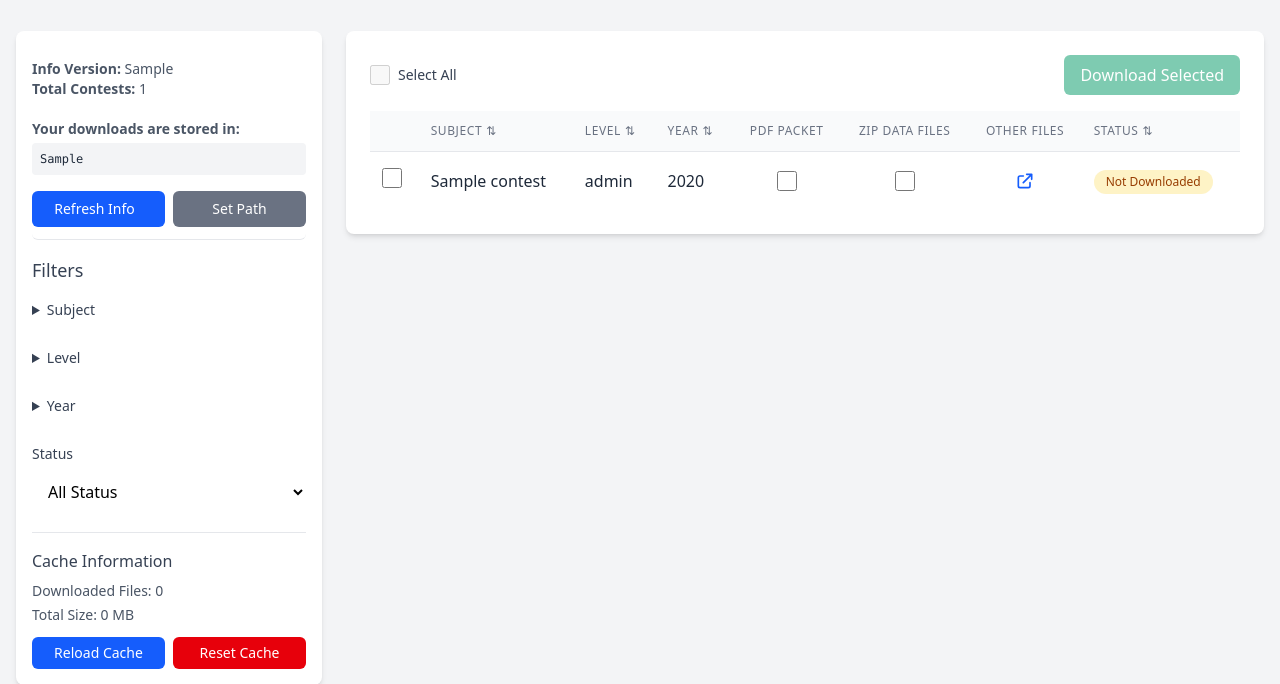
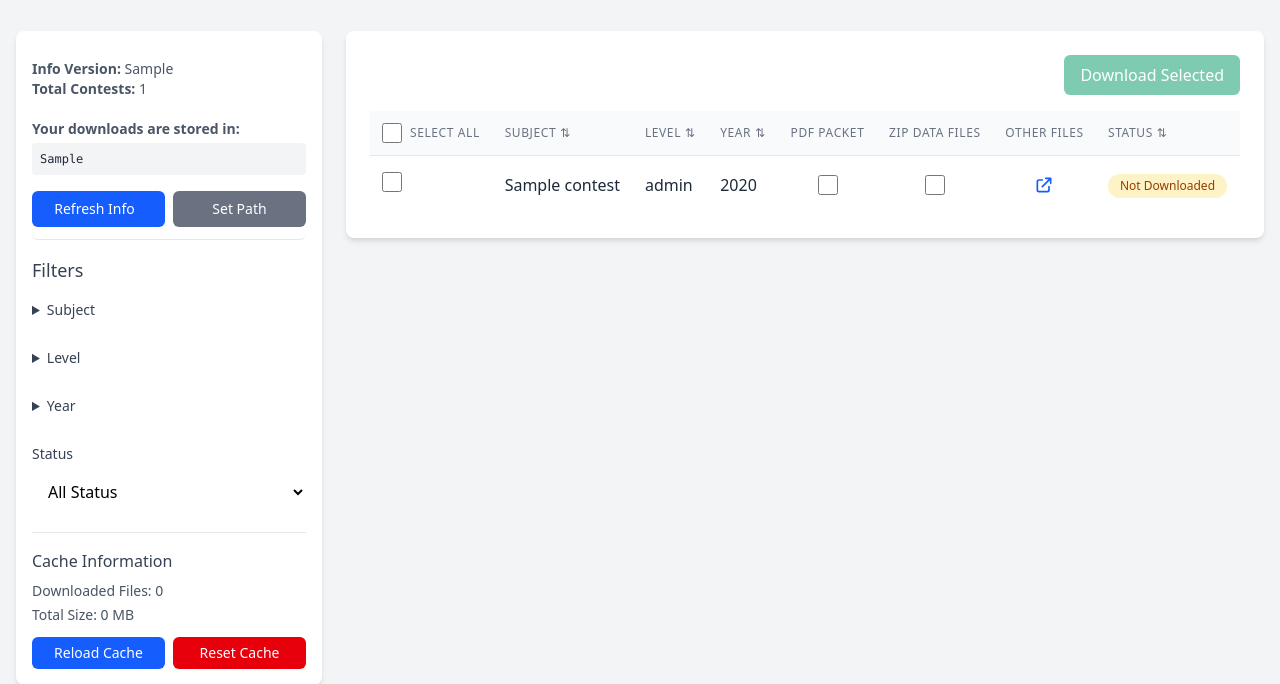
Before and after one commit to acemavrick/uil-dl, a Flask app: template templates/index.html in a window 1280 px wide. Shown: the part 69-753 px from the top of the page. Run offline with Flask 3, Linux system fonts and the light colour scheme; the template is opened without the code that fills it: most values are stand-ins (such as "Sample title", 1, 10 or a date in 2020); parts of the project's set-up code (start-up, migrations or seed data) failed here and were passed over.

Commit message:
Fixed checkboxes
"select all" was nonfunctional
checkboxes weren't showing as checked AND disabled when they needed to be

```diff
--- a/static/css/out.css
+++ b/static/css/out.css
@@ -226,17 +226,6 @@
   }
 }
 @layer utilities {
-  .sr-only {
-    position: absolute;
-    width: 1px;
-    height: 1px;
-    padding: 0;
-    margin: -1px;
-    overflow: hidden;
-    clip: rect(0, 0, 0, 0);
-    white-space: nowrap;
-    border-width: 0;
-  }
   .absolute {
     position: absolute;
   }
@@ -305,6 +294,9 @@
   }
   .ml-1 {
     margin-left: calc(var(--spacing) * 1);
+  }
+  .ml-2 {
+    margin-left: calc(var(--spacing) * 2);
   }
   .block {
     display: block;
@@ -375,11 +367,11 @@
   .items-center {
     align-items: center;
   }
-  .justify-between {
-    justify-content: space-between;
-  }
   .justify-center {
     justify-content: center;
+  }
+  .justify-end {
+    justify-content: flex-end;
   }
   .gap-2 {
     gap: calc(var(--spacing) * 2);
--- a/static/js/main.js
+++ b/static/js/main.js
@@ -8,30 +8,51 @@ document.addEventListener('DOMContentLoaded', function() {
     // initializeCheckboxFilters converts change events via built-in forms; tag UI removed so skip.
 
     // simple select-all functionality - complex UI that benefits from client-side handling
-    const selectAllCheckbox = document.getElementById('select-all');
+    // Note: selectAllCheckbox is now loaded dynamically via HTMX, so we use event delegation
 
     /* ---------- sync helpers ---------- */
     function updateRowCheckbox(row) {
         const rowBox = row.querySelector('.row-checkbox');
         if (!rowBox) return;
+
+        const allFileCheckboxes = row.querySelectorAll('.packet-checkbox, .datafile-checkbox');
         const selectable = row.querySelectorAll('.packet-checkbox:not(:disabled), .datafile-checkbox:not(:disabled)');
-        if (selectable.length === 0) {
+
+        if (allFileCheckboxes.length === 0) {
+            // No downloadable files in this row.
             rowBox.disabled = true;
             rowBox.checked = false;
-            return;
+        } else if (selectable.length === 0) {
+            // All available files are already downloaded.
+            rowBox.disabled = true;
+            rowBox.checked = true;
+        } else {
+            // Some files are available for download.
+            rowBox.disabled = false;
+            rowBox.checked = Array.from(selectable).every(cb => cb.checked);
         }
-        rowBox.checked = Array.from(selectable).every(cb => cb.checked);
     }
 
     function updateSelectAll() {
+        const selectAllCheckbox = document.getElementById('select-all');
+        if (!selectAllCheckbox) return;
+
+        const allCheckboxes = document.querySelectorAll('.packet-checkbox, .datafile-checkbox');
         const allSelectable = document.querySelectorAll('.packet-checkbox:not(:disabled), .datafile-checkbox:not(:disabled)');
-        if (!selectAllCheckbox) return;
-        if (allSelectable.length === 0) {
+
+        if (allCheckboxes.length === 0) {
+            // No downloadable files on the page at all.
             selectAllCheckbox.disabled = true;
             selectAllCheckbox.checked = false;
-            return;
+        } else if (allSelectable.length === 0) {
+            // All available files on the page are already downloaded.
+            selectAllCheckbox.disabled = true;
+            selectAllCheckbox.checked = true;
+        } else {
+            // There are still some files that can be selected.
+            selectAllCheckbox.disabled = false;
+            selectAllCheckbox.checked = Array.from(allSelectable).every(cb => cb.checked);
         }
-        selectAllCheckbox.checked = Array.from(allSelectable).every(cb => cb.checked);
     }
 
     function updateDownloadButton() {
@@ -43,18 +64,18 @@ document.addEventListener('DOMContentLoaded', function() {
     }
     /* ----------------------------------- */
 
-    if (selectAllCheckbox) {
-        selectAllCheckbox.addEventListener('change', function() {
+    // select all functionality using event delegation (since checkbox is loaded via HTMX)
+    document.addEventListener('change', function(e) {
+        if (e.target.id === 'select-all') {
             const checkboxes = document.querySelectorAll('.packet-checkbox:not(:disabled), .datafile-checkbox:not(:disabled)');
-            checkboxes.forEach(checkbox => { checkbox.checked = this.checked; });
+            checkboxes.forEach(checkbox => { checkbox.checked = e.target.checked; });
             // toggle row-level checkboxes to match global selection
             const rowCheckboxes = document.querySelectorAll('.row-checkbox:not(:disabled)');
-            rowCheckboxes.forEach(cb => { cb.checked = this.checked; });
+            rowCheckboxes.forEach(cb => { cb.checked = e.target.checked; });
             document.querySelectorAll('tbody tr').forEach(updateRowCheckbox);
             updateDownloadButton();
-            updateSelectAll();
-        });
-    }
+        }
+    });
 
     // Tags UI ------------------------------------------------------
     const filterForm = document.getElementById('filter-form');
@@ -195,9 +216,12 @@ document.addEventListener('DOMContentLoaded', function() {
 
     // update form submission when table is reloaded
     document.addEventListener('htmx:afterSwap', function(e) {
-        document.querySelectorAll('tbody tr').forEach(updateRowCheckbox);
-        updateDownloadButton();
-        updateSelectAll();
+        // only update if this was a table swap
+        if (e.target.id === 'table-container') {
+            document.querySelectorAll('tbody tr').forEach(updateRowCheckbox);
+            updateDownloadButton();
+            updateSelectAll();
+        }
     });
 });
 
--- a/templates/contests_table.html
+++ b/templates/contests_table.html
@@ -2,7 +2,10 @@
     <thead class="bg-gray-50 dark:bg-gray-700">
         <tr>
             <th scope="col" class="px-3 py-3 text-left text-xs font-medium text-gray-500 dark:text-gray-300 uppercase tracking-wider">
-                <span class="sr-only">Select All</span>
+                <div class="flex items-center">
+                    <input id="select-all" type="checkbox" class="h-5 w-5 text-emerald-600 focus:ring-emerald-500 border-gray-300 rounded" title="Select all available files">
+                    <label for="select-all" class="ml-2 text-xs font-medium text-gray-500 dark:text-gray-300">Select All</label>
+                </div>
             </th>
             <th scope="col" class="px-3 py-3 text-left text-xs font-medium text-gray-500 dark:text-gray-300 uppercase tracking-wider cursor-pointer sortable" onclick="updateSort('subject')">
                 <div class="flex items-center">
--- a/templates/index.html
+++ b/templates/index.html
@@ -159,11 +159,7 @@
             <!-- Main content area -->
             <div class="md:w-3/4">
                 <div class="bg-white dark:bg-gray-800 rounded-lg shadow-md p-6 mb-6">
-                    <div class="mb-4 flex justify-between items-center">
-                        <div class="flex items-center">
-                            <input id="select-all" type="checkbox" class="mr-2 h-5 w-5 text-emerald-600 focus:ring-emerald-500 border-gray-300 rounded">
-                            <label for="select-all" class="text-sm font-medium text-gray-700 dark:text-gray-200">Select All</label>
-                        </div>
+                    <div class="mb-4 flex justify-end items-center">
                         <div>
                             <button id="download-selected" class="px-4 py-2 bg-emerald-600 text-white rounded-md hover:bg-emerald-700 focus:outline-none focus:ring-2 focus:ring-emerald-500 focus:ring-offset-2 disabled:opacity-50 disabled:cursor-not-allowed" disabled>
                                 Download Selected
```
